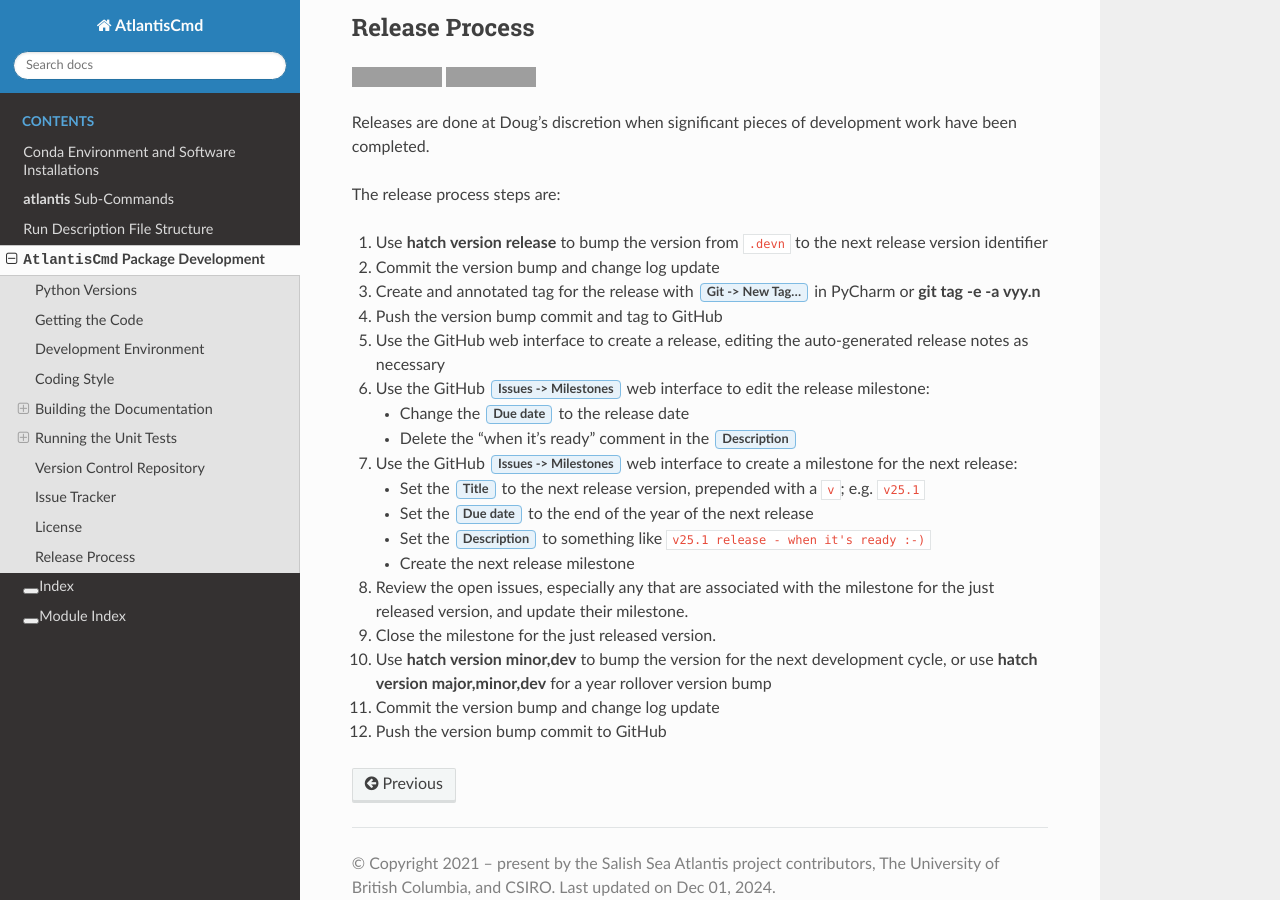
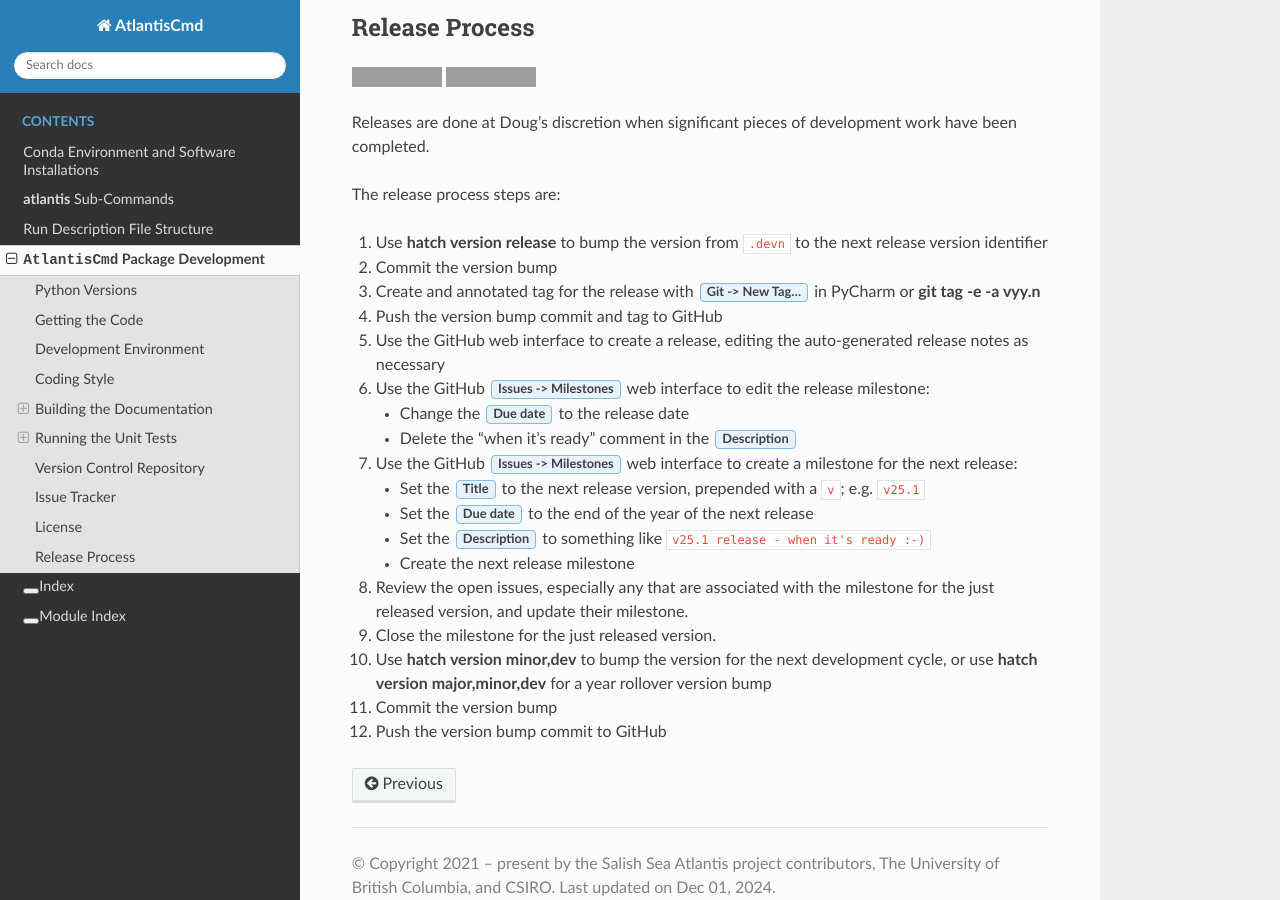
Before and after one commit to SS-Atlantis/AtlantisCmd, a Sphinx documentation site: the page built from docs/pkg_development.rst, in a window 1280 px wide and 900 px high, scrolled down 6864 px. Built offline with Sphinx 7.4.7 and the Read the Docs theme 3.1.0, drawn with Linux system fonts in a browser that asks for light colours; grey boxes are pictures that could not be loaded.

Commit message:
Update dev docs to clarify release instructions
Removed references to changelog updates during version bump commits because the
package does not maintain a change log page apart from the GitHub release notes.

```diff
--- a/docs/pkg_development.rst
+++ b/docs/pkg_development.rst
@@ -513,7 +513,7 @@ The release process steps are:
 #. Use :command:`hatch version release` to bump the version from ``.devn`` to the next release
    version identifier
 
-#. Commit the version bump and change log update
+#. Commit the version bump
 
 #. Create and annotated tag for the release with :guilabel:`Git -> New Tag...` in PyCharm
    or :command:`git tag -e -a vyy.n`
@@ -549,6 +549,6 @@ The release process steps are:
 #. Use :command:`hatch version minor,dev` to bump the version for the next development cycle,
    or use :command:`hatch version major,minor,dev` for a year rollover version bump
 
-#. Commit the version bump and change log update
+#. Commit the version bump
 
 #. Push the version bump commit to GitHub
```
